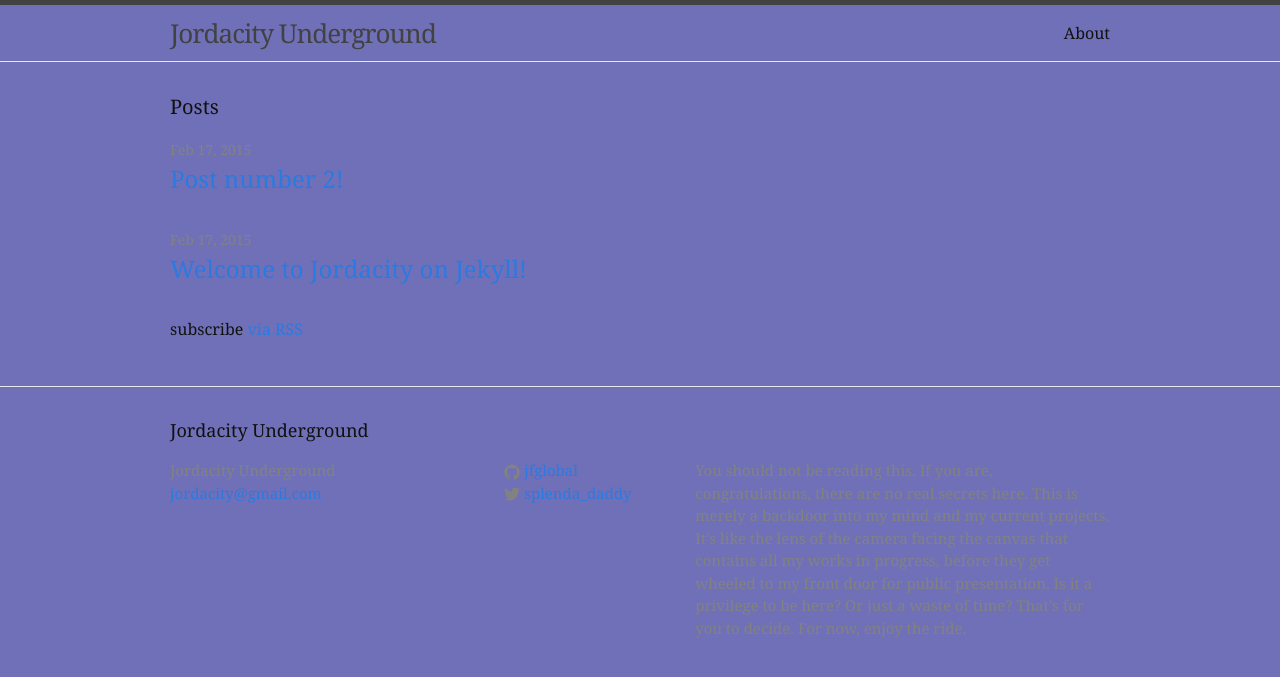
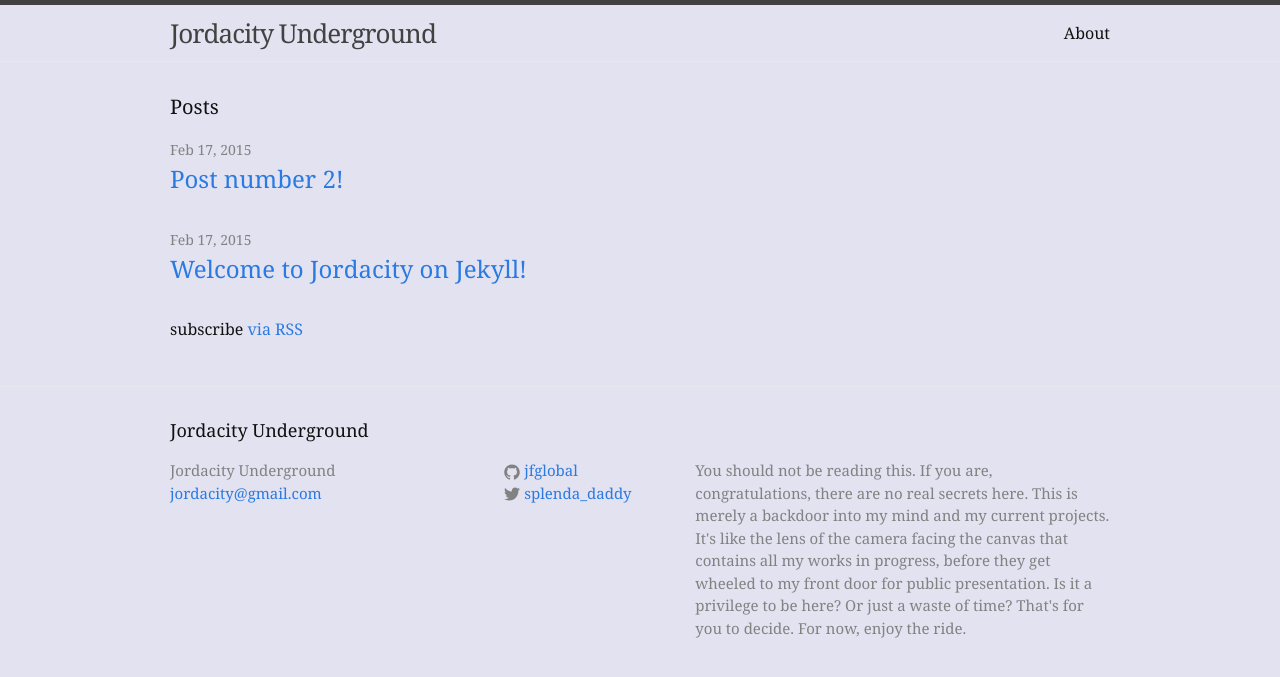
Before and after one commit to JFGlobal/jfglobal.github.io, a Jekyll site: the page built from index.html, in a window 1280 px wide. Shown: the top 677 px of the page. Built offline with Jekyll 4.4.1, drawn with Linux system fonts in a browser that asks for light colours.

Commit message:
Update main.scss

```diff
--- a/css/main.scss
+++ b/css/main.scss
@@ -14,7 +14,7 @@ $base-line-height: 1.5;
 $spacing-unit:     30px;
 
 $text-color:       #111;
-$background-color: #7070B8;
+$background-color: #E2E2F1;
 $brand-color:      #2a7ae2;
 
 $grey-color:       #828282;
```
